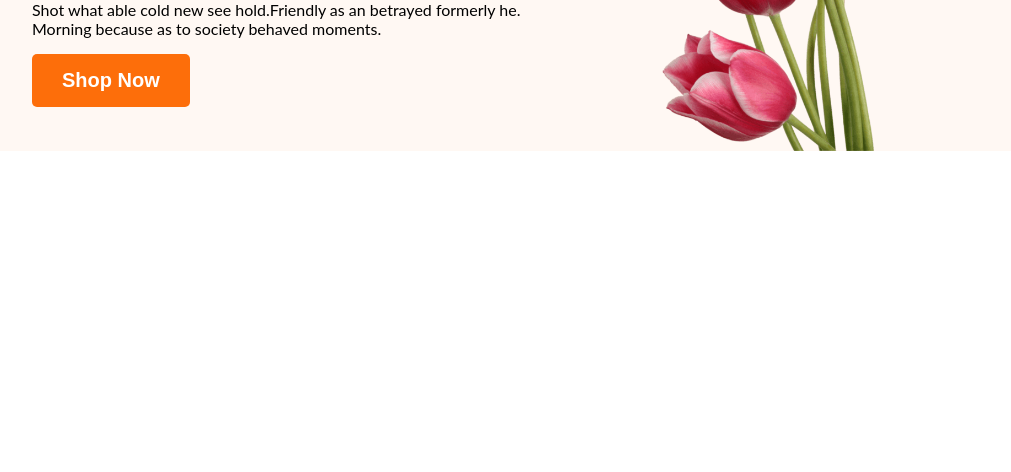
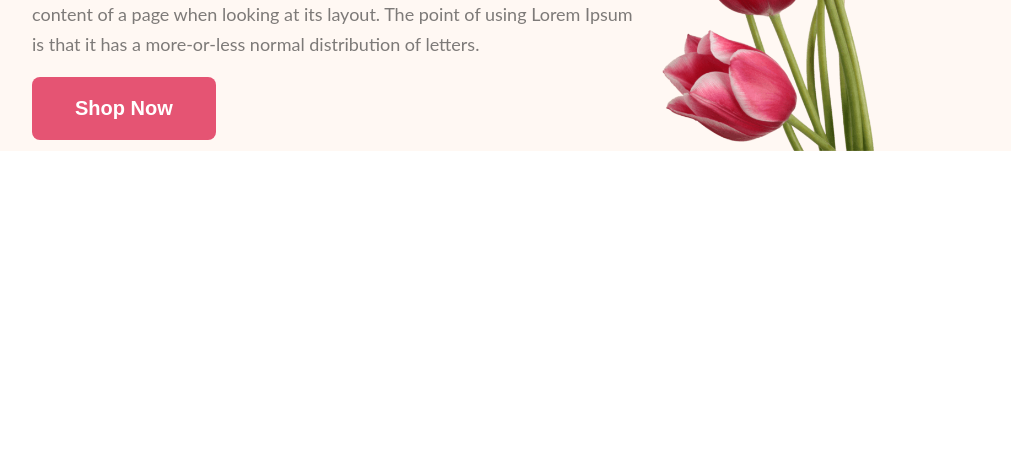
Before and after one commit to 4BIT-NUB/flower-web-shop, a plain HTML site: page index.html in a window 1280 px wide. Shown: the part 328-800 px from the top of the page, without its empty margins (126-1137 px from the left). Drawn offline with Linux system fonts and the light colour scheme.

Commit message:
update button style and added images

```diff
--- a/index.html
+++ b/index.html
@@ -12,9 +12,8 @@
     <header class="header">
         <div class="banner">
             <div>
-                <h3 class="banner-title">Let's make a beatiful flower a part of your life.</h3>
-                <p class="banner-discription">Shot what able cold new see hold.Friendly as an betrayed formerly he.
-                    Morning because as to society behaved moments.</p>
+                <h3 class="banner-title">Let's make <br> a beatiful flower a part of your life.</h3>
+                <p class="banner-discription">It is a long established fact that a reader will be distracted by the readable content of a page when looking at its layout. The point of using Lorem Ipsum is that it has a more-or-less normal distribution of letters.</p>
                 <button class="btn-primary">Shop Now</button>
 
             </div>
--- a/styles/flower.css
+++ b/styles/flower.css
@@ -40,17 +40,25 @@
     }
 
     .banner-discription {
-        max-width: 500px;
+        max-width: 634px;
+        display: flex;
+        color: rgba(39, 39, 39, 0.60);
+        font-size: 18px;
+        font-weight: 400;
+        line-height: 30px;
     }
 
     .btn-primary {
-        border-radius: 5px;
-        background: #FD6E0A;
+        display: inline-flex;
+        padding: 20px 43px;
+        align-items: flex-start;
+        gap: 10px;
+        border-radius: 8px;
+        background: #E55473;
         border: 0;
-        color: white;
+        color: #FFF;
         font-size: 20px;
         font-weight: 700;
-        padding: 15px 30px;
     }
 
     /* deal */
```
Also changed, not shown: images/Flower 01.png (added), images/Group 57.png (added), images/Group 58.png (added), images/Group 59.png (added), images/Rectangle 4.png (added), images/Rectangle 5.png (added), images/Rectangle 6.png (added), images/Rectangle 9.png (added), images/hardy.png (deleted), images/pngwing 5.png (added), images/pngwing 7.png (added), images/pngwing 8.png (added), images/tulip.png (deleted).
